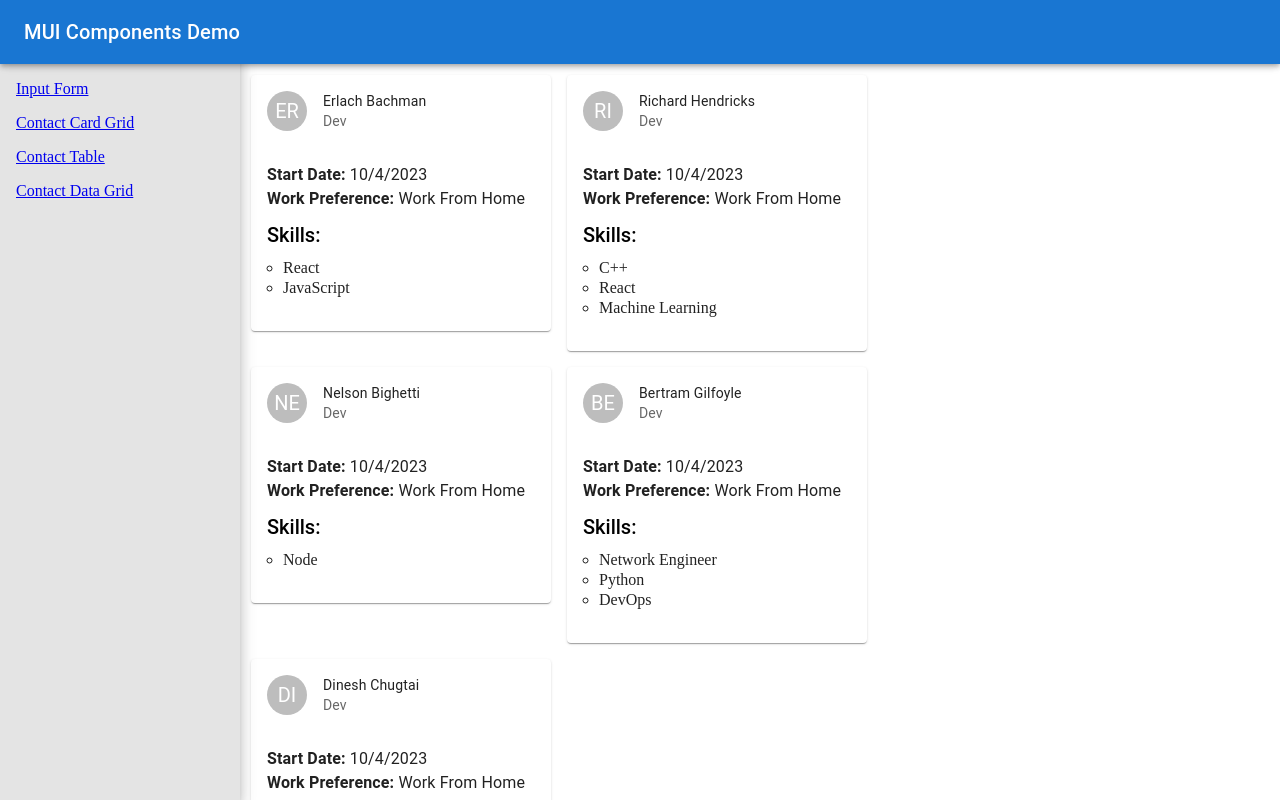
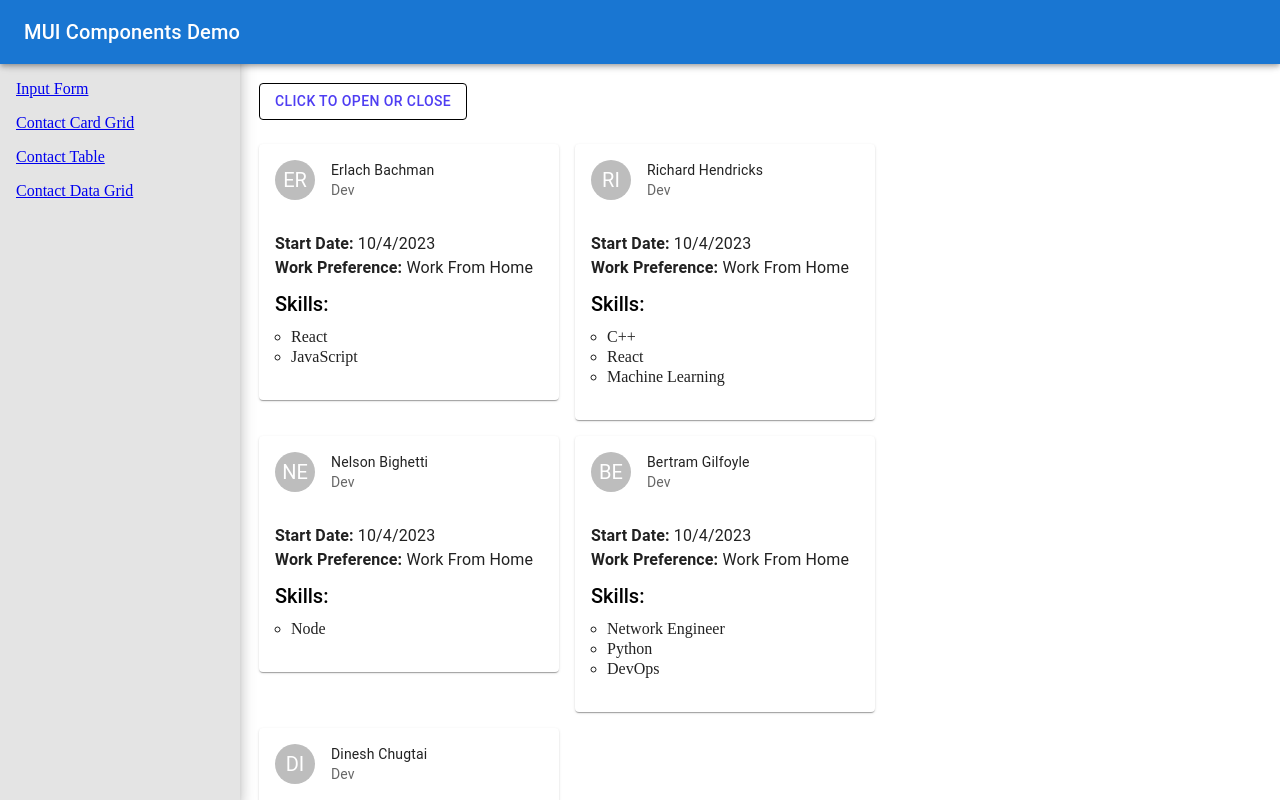
Before and after one commit to redeyedev-208/ga-mui-styling-demo, a React (Create React App) app: page /grid in a window 1280 px wide. Shown: the top 800 px of the page. Built offline with nearby package versions, Linux system fonts and the light colour scheme.

Commit message:
added collapse component with timeout and comments for later reference

```diff
--- a/src/components/Grid/ContactCardGrid.tsx
+++ b/src/components/Grid/ContactCardGrid.tsx
@@ -1,9 +1,12 @@
-import React from 'react';
+import React, { useState } from 'react';
 import {
   Avatar,
+  Box,
+  Button,
   Card,
   CardContent,
   CardHeader,
+  Collapse,
   Grid,
   List,
   ListSubheader,
@@ -14,7 +17,25 @@ import { contactData } from '../../Data/ContactData';
 type Props = {};
 
 const ContactCardGrid = (props: Props) => {
+  // We add some state to handle the button that is collapsing all of the stuff "aka cards"
+  const [open, setOpen] = useState(true);
   return (
+    // m = 8 it is applying a value for the spacing function (take whatever is passed in and mulitply it by 8)
+    // Our custom theme is going to pull in the default for us, we can just customize what we need and accept the defaults as needed
+    <Box
+      m={1}
+      // display='flex' Note: these are here for reference to demonstrate the difference between a Box and Stack component
+      // flexDirection='row'
+      // justifyContent='center'
+      // alignItems='flex-end'
+    >
+      <Button
+        sx={{ marginBottom: 3 }}
+        onClick={() => setOpen(!open)}
+        variant='outlined'
+      >
+        Click to open or close
+      </Button>
       <Grid
         container
         spacing={2}
@@ -36,7 +57,11 @@ const ContactCardGrid = (props: Props) => {
                     </Avatar>
                   }
                 />
-
+                <Collapse
+                  in={open}
+                  timeout={1000}
+                  // orientation='horizontal'
+                >
                   <CardContent>
                     <Typography>
                       <b>Start Date: </b> {contact.startDate}
@@ -65,15 +90,19 @@ const ContactCardGrid = (props: Props) => {
                       }
                     >
                       {contact.skills?.map((skill) => {
-                    return <li style={{ paddingBottom: '2px' }}>{skill}</li>;
+                        return (
+                          <li style={{ paddingBottom: '2px' }}>{skill}</li>
+                        );
                       })}
                     </List>
                   </CardContent>
+                </Collapse>
               </Card>
             </Grid>
           );
         })}
       </Grid>
+    </Box>
   );
 };
 
```
Lines whose indentation alone changed are shown as unchanged.
